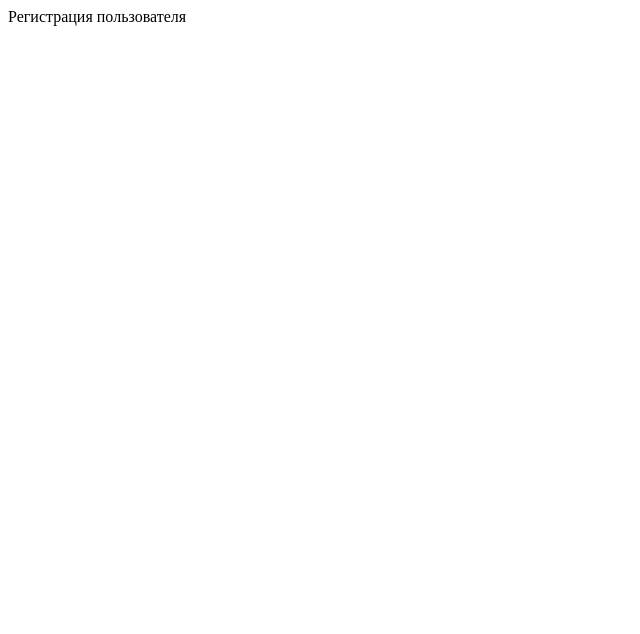
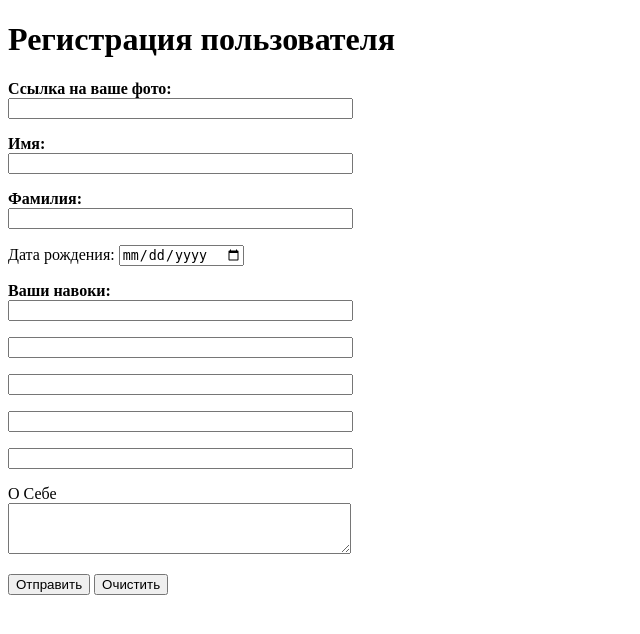
Before and after one commit to Vyilya/first-Repository, a Django app: page / in a window 1280 px wide. Before the commit the part shown is almost empty. Shown: the top 634 px of the page, without its empty margins (0-640 px from the left). Run offline with Django 4.2, Linux system fonts and the light colour scheme.

Commit message:
dz django

```diff
--- a/django/pythonProject2/questionnaire/urls.py
+++ b/django/pythonProject2/questionnaire/urls.py
@@ -22,4 +22,5 @@ import register.views
 urlpatterns = [
     path('admin/', admin.site.urls),
     path('', register.views.registerView, name='register'),
+    path('questionnaire/', register.views.questionnaireView, name='questionnaire'),
 ]
--- a/django/pythonProject2/register/views.py
+++ b/django/pythonProject2/register/views.py
@@ -3,3 +3,7 @@ from django.shortcuts import render
 
 def registerView(request):
     return render(request, 'register.html')
+
+def questionnaireView(request):
+    length = str(request.GET.get('length'))
+    return render(request, 'questionnaire.html')
--- a/django/pythonProject2/templates/questionnaire.html
+++ b/django/pythonProject2/templates/questionnaire.html
@@ -5,6 +5,7 @@
     <title>Title</title>
 </head>
 <body>
+        <h1>Анкета пользователя</h1>
 
 </body>
 </html>
--- a/django/pythonProject2/templates/register.html
+++ b/django/pythonProject2/templates/register.html
@@ -5,6 +5,27 @@
     <title>Title</title>
 </head>
 <body>
-  Регистрация пользователя
+  <h1>Регистрация пользователя</h1>
+
+   <p><b>Ссылка на ваше фото:</b><br>
+   <input type="text" size="40"></p>
+  <p><b>Имя:</b><br>
+   <input type="text" size="40"></p>
+     <p><b>Фамилия:</b><br>
+   <input type="text" size="40"></p>
+     <label for="start">Дата рождения:</label>
+  <input type="date" id="start" name="trip-start"/>
+   <p><b>Ваши навоки:</b><br>
+   <input type="text" size="40"></p>
+  <input type="text" size="40"></p>
+  <input type="text" size="40"></p>
+  <input type="text" size="40"></p>
+  <input type="text" size="40"></p>
+  <p>О Себе<Br>
+   <textarea name="comment" cols="40" rows="3"></textarea></p>
+  <p><input type="submit" value="Отправить">
+   <input type="reset" value="Очистить"></p>
+
+
 </body>
 </html>
```
